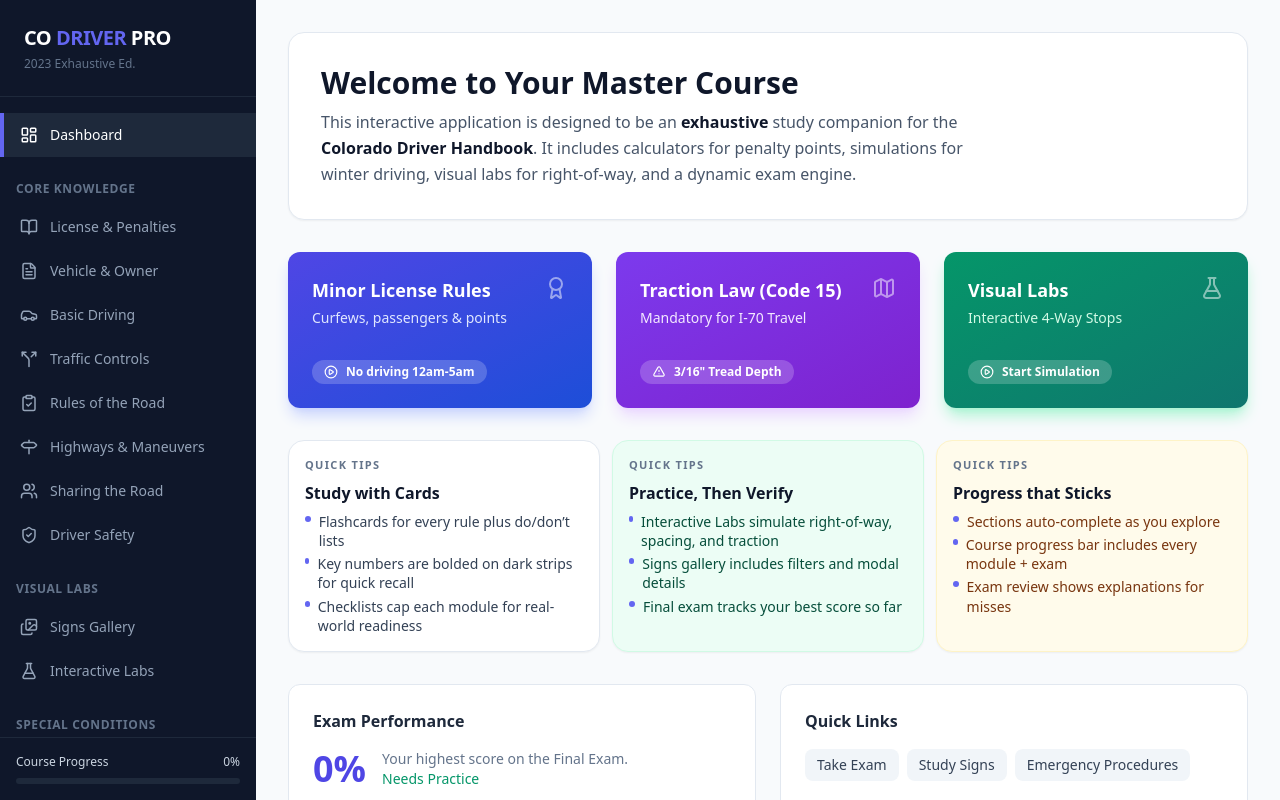
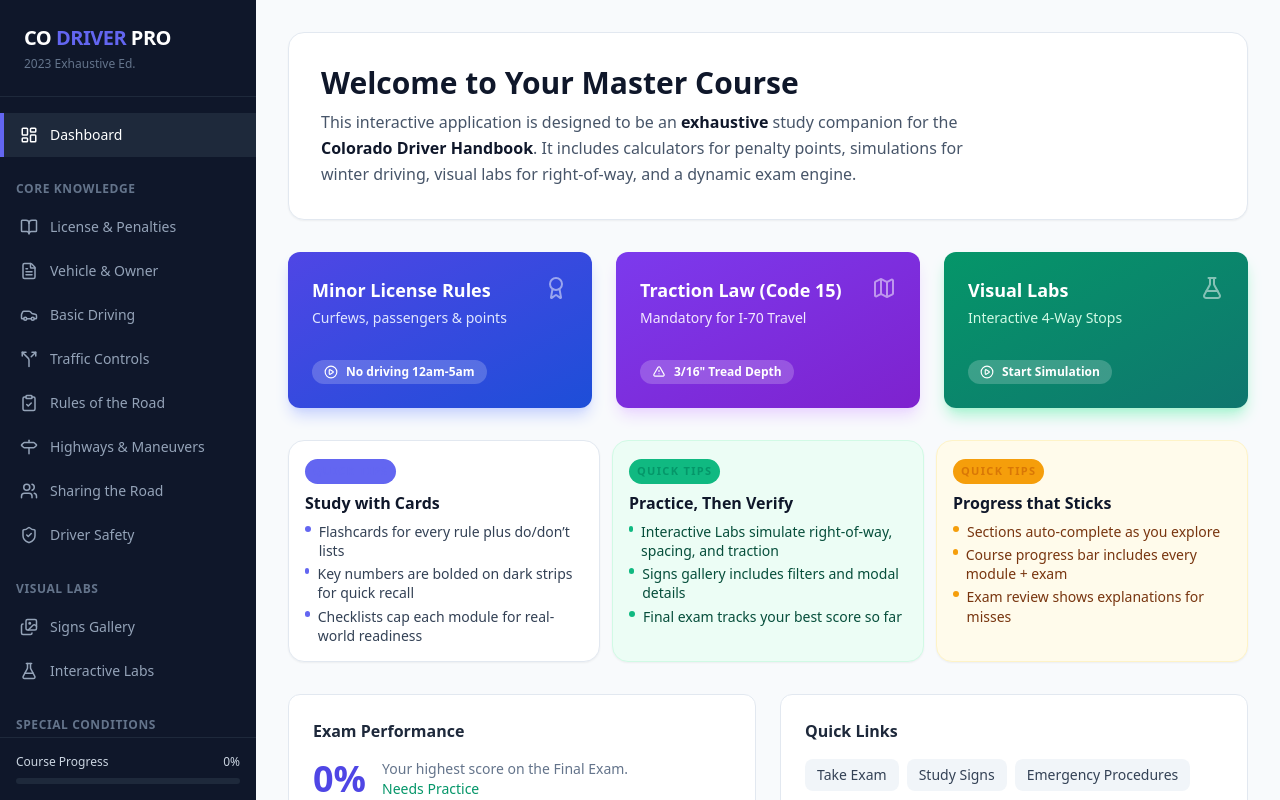
Before and after one commit to jawadbhm/dmv, a React (Vite) app: page / in a window 1280 px wide. Built offline with nearby package versions, Linux system fonts and the light colour scheme.

Commit message:
Refine guide card styling and remove legacy exports

```diff
--- a/components/LearningCards.tsx
+++ b/components/LearningCards.tsx
@@ -20,10 +20,12 @@ export interface ChecklistItem {
   items: string[];
 }
 
+type GuideTone = 'info' | 'success' | 'warning';
+
 export interface GuideCardItem {
   title: string;
   bullets: string[];
-  tone?: 'info' | 'success' | 'warning';
+  tone?: GuideTone;
 }
 
 export const ContentHeader: React.FC<{ title: string; subtitle?: string }> = ({ title, subtitle }) => (
@@ -120,10 +122,22 @@ export const Microcopy: React.FC<{ label: string; body: string }> = ({ label, bo
   </div>
 );
 
-const toneStyles = {
+const toneStyles: Record<GuideTone, string> = {
   info: 'bg-white border-slate-200 text-slate-700',
   success: 'bg-emerald-50 border-emerald-100 text-emerald-900',
   warning: 'bg-amber-50 border-amber-100 text-amber-900'
+};
+
+const toneAccents: Record<GuideTone, string> = {
+  info: 'bg-indigo-500 text-indigo-500',
+  success: 'bg-emerald-500 text-emerald-600',
+  warning: 'bg-amber-500 text-amber-600'
+};
+
+const toneDots: Record<GuideTone, string> = {
+  info: 'bg-indigo-500',
+  success: 'bg-emerald-500',
+  warning: 'bg-amber-500'
 };
 
 export const GuideCardGrid: React.FC<{ items: GuideCardItem[] }> = ({ items }) => (
@@ -133,12 +147,16 @@ export const GuideCardGrid: React.FC<{ items: GuideCardItem[] }> = ({ items }) =
         key={guide.title}
         className={`rounded-2xl border p-4 space-y-2 shadow-sm ${toneStyles[guide.tone ?? 'info']}`}
       >
-        <p className="text-[11px] uppercase tracking-[0.12em] font-semibold text-slate-500">Quick Tips</p>
+        <p
+          className={`inline-flex items-center px-2 py-1 rounded-full text-[11px] uppercase tracking-[0.12em] font-semibold ${toneAccents[guide.tone ?? 'info']}`}
+        >
+          Quick Tips
+        </p>
         <h3 className="font-bold text-slate-900 leading-snug">{guide.title}</h3>
         <ul className="text-sm space-y-1">
           {guide.bullets.map((item) => (
             <li key={item} className="flex items-start space-x-2">
-              <span className="inline-block w-1.5 h-1.5 rounded-full bg-indigo-500 mt-1" />
+              <span className={`inline-block w-1.5 h-1.5 rounded-full mt-1 ${toneDots[guide.tone ?? 'info']}`} />
               <span className="leading-snug">{item}</span>
             </li>
           ))}
--- a/content.ts
+++ b/content.ts
@@ -592,11 +592,3 @@ export const moduleContent: Record<View, ModuleContent> = {
     ],
   },
 };
-
-export const mountainFlashcards = moduleContent[View.MOUNTAIN].flashcards ?? [];
-export const keyNumbers = moduleContent[View.MOUNTAIN].keyNumbers ?? [];
-export const winterChecklist = moduleContent[View.MOUNTAIN].checklists ?? [];
-export const quickMicrocopy = (moduleContent[View.MOUNTAIN].quickNotes ?? []).reduce(
-  (acc, note) => ({ ...acc, [note.label.toLowerCase().replace(/\s+/g, '')]: note.body }),
-  {} as Record<string, string>
-);
```
